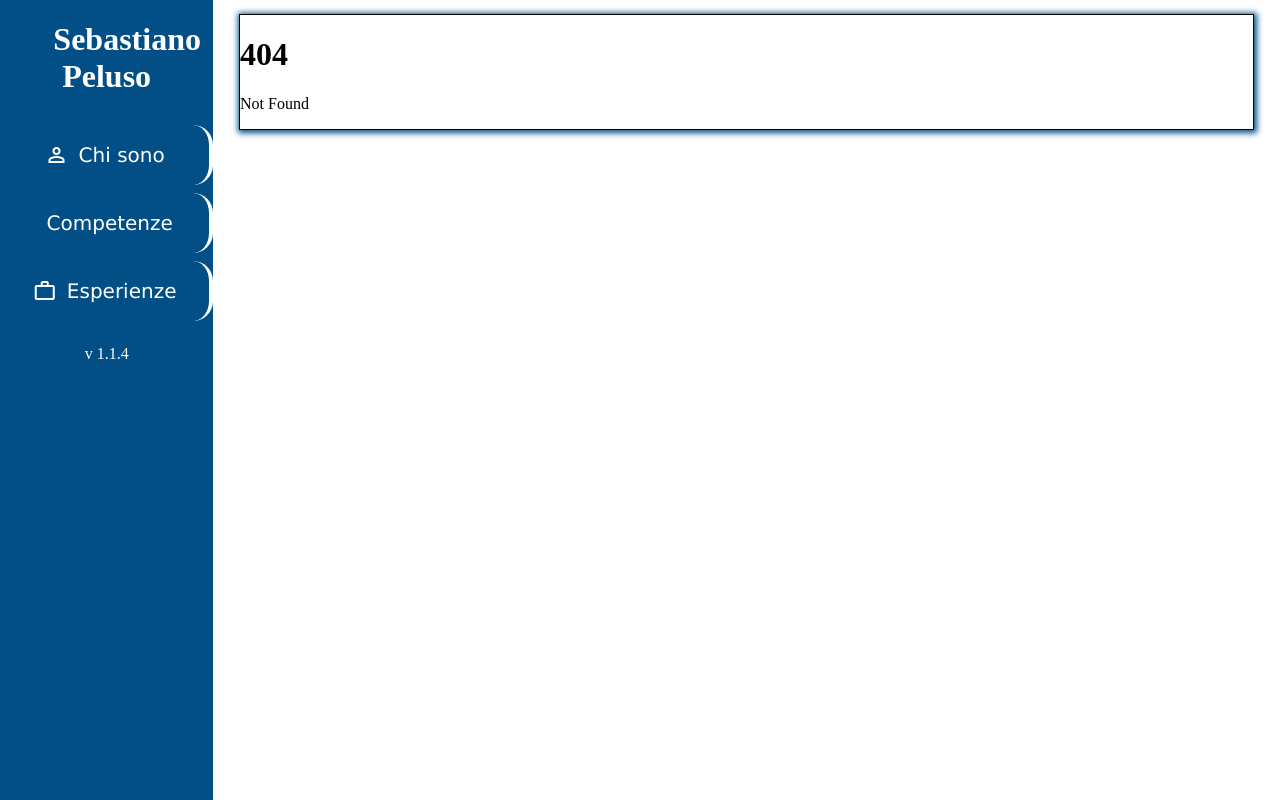
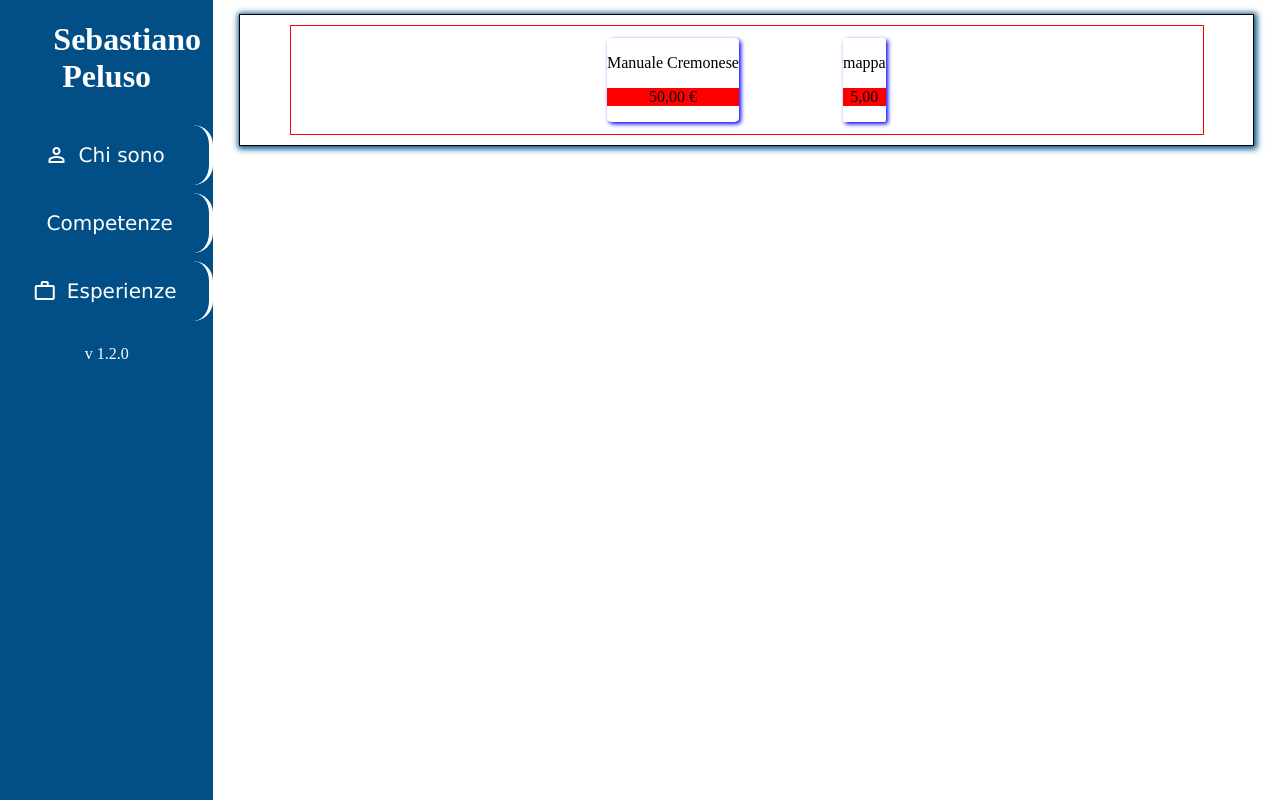
Before and after one commit to SebastianoPeluso25/Curriculum, a SvelteKit app: page /shop in a window 1280 px wide. Before the commit this address had no page. Built offline with nearby package versions, Linux system fonts and the light colour scheme.

Commit message:
new version

```diff
--- a/package.json
+++ b/package.json
@@ -18,6 +18,7 @@
 	"dependencies": {
 		"better-sqlite3": "^10.0.0",
 		"framework7-icons": "^5.0.5",
-		"framework7-svelte": "^8.3.3"
+		"framework7-svelte": "^8.3.3",
+		"qrcode": "^1.5.3"
 	}
 }
--- /dev/null
+++ b/src/lib/components/shop_component/item.svelte
@@ -0,0 +1,42 @@
+<script>
+
+
+	export let title;
+	export let prezzo;
+
+</script>
+
+
+
+<div class="item">
+    <p>{title}</p>
+    <div class="prezzo">
+        <p>{prezzo}</p>
+    </div>
+
+
+</div>
+
+
+<style>
+
+    @media(min-width:480px){
+        .item{
+            border-radius: 4%;
+            margin: 12px;
+            text-align: center;
+            box-shadow: 2px 2px 4px 0px blue;
+            contain: content;
+
+        }
+
+        .item > .prezzo{
+            width: 100%;
+            background-color: red;
+            margin: auto;
+
+
+        }
+    }
+
+</style>
--- /dev/null
+++ b/src/lib/shopData.js
@@ -0,0 +1,11 @@
+
+export const Dati=[{
+    "title":"Manuale Cremonese",
+    "prezzo": "50,00 €",
+
+},
+{
+    "title": "mappa",
+    "prezzo": "5,00"
+}
+]
--- a/src/routes/+layout.svelte
+++ b/src/routes/+layout.svelte
@@ -4,7 +4,7 @@
 
     let showModal = false;
 
-    let VERSION_SOFTWARE = '1.1.4';
+    let VERSION_SOFTWARE = '1.2.0';
 
 </script>
 
@@ -23,7 +23,7 @@
         {/if}
 
     </button>
-
+<!--navbar left mobile version-->
     <Modal bind:showModal>
 
         <div class="navbar">
@@ -43,6 +43,7 @@
                 <a href="/esperienze/">Esperienze</a>
             </div>
 
+
             <footer><p>v {VERSION_SOFTWARE}</p></footer>
 
 
@@ -58,7 +59,7 @@
 </div>
 
 
-
+<!--navbar left pc version -->
 
 <div class="container">
     <div class="left">
--- /dev/null
+++ b/src/routes/shop/+page.svelte
@@ -0,0 +1,29 @@
+<script>
+
+    import Item from "../../lib/components/shop_component/item.svelte";
+    import {Dati} from "../../lib/shopData";
+
+
+</script>
+
+
+<div class="container">
+
+    {#each Dati as {title, prezzo}}
+        <Item {title} {prezzo} />
+    {/each}
+
+</div>
+
+<style>
+    .container{
+        border: 1px solid red;
+        width: 90%;
+        margin: 10px auto;
+        display: flex;
+        flex-direction: row;
+        column-gap: 10vh;
+        justify-content: center;
+
+    }
+</style>
```
Also changed, not shown: src/routes/+page.svelte (+11 -8 lines), src/routes/esperienze/+page.svelte (line endings or trailing spaces), 1 other file (tests, documents, lock files or other folders).
